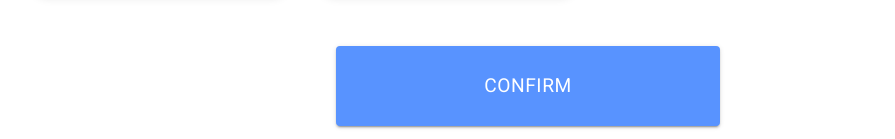
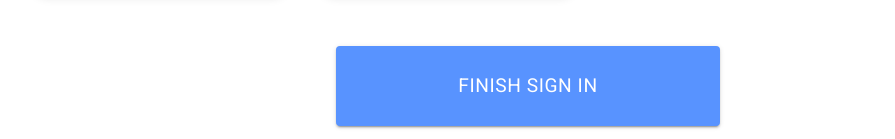
Before and after one commit to DOCUDI/DOC-UDI-FRONTEND, a Next.js app: page /slots in a window 1280 px wide. Shown: the part 946-1085 px from the top of the page, without its empty margins (112-1007 px from the left). Built offline with nearby package versions, Linux system fonts and the light colour scheme.

Commit message:
add:slots

```diff
--- a/pages/slots/index.js
+++ b/pages/slots/index.js
@@ -69,7 +69,7 @@ const Slots = () => {
         </CardBox>
       </SlotsBoxContainer>
       <Button variant="contained" style={style1}>
-        Confirm
+        Finish Sign In
       </Button>
     </Container>
   );
```
